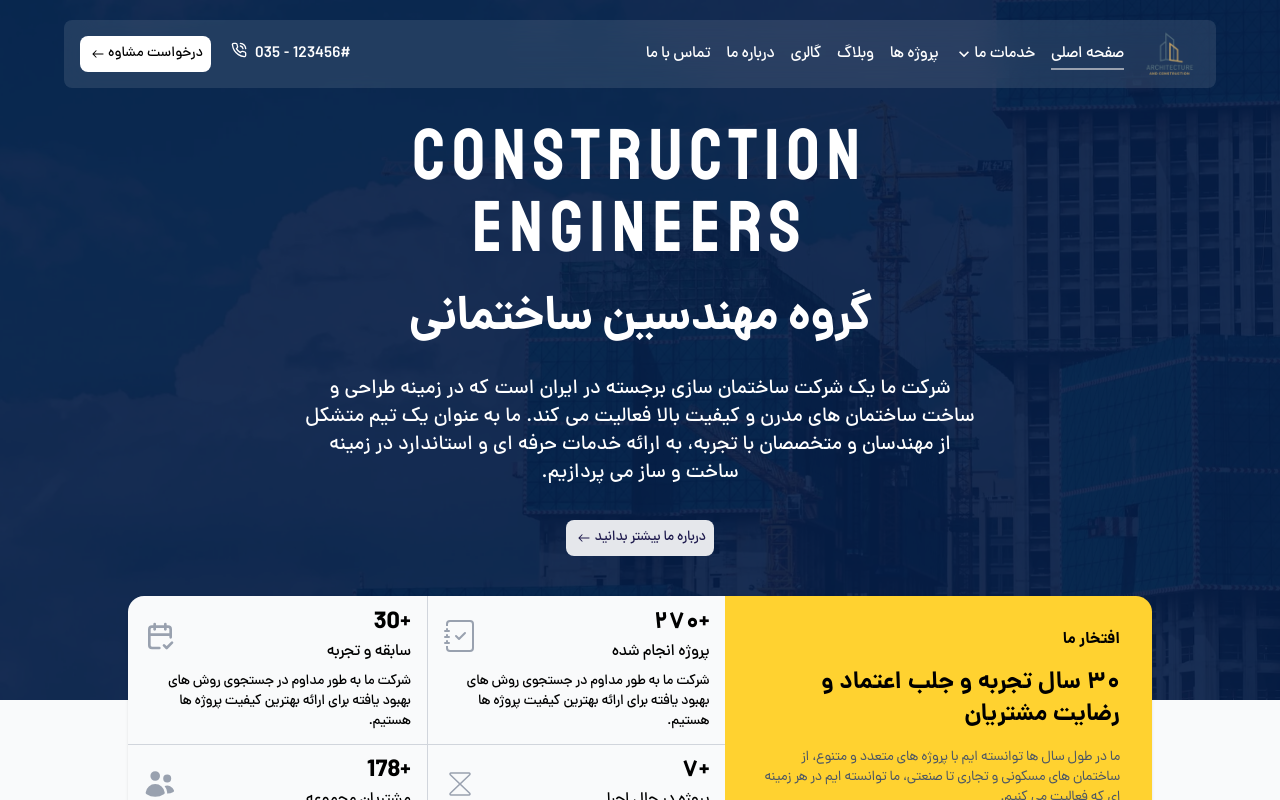
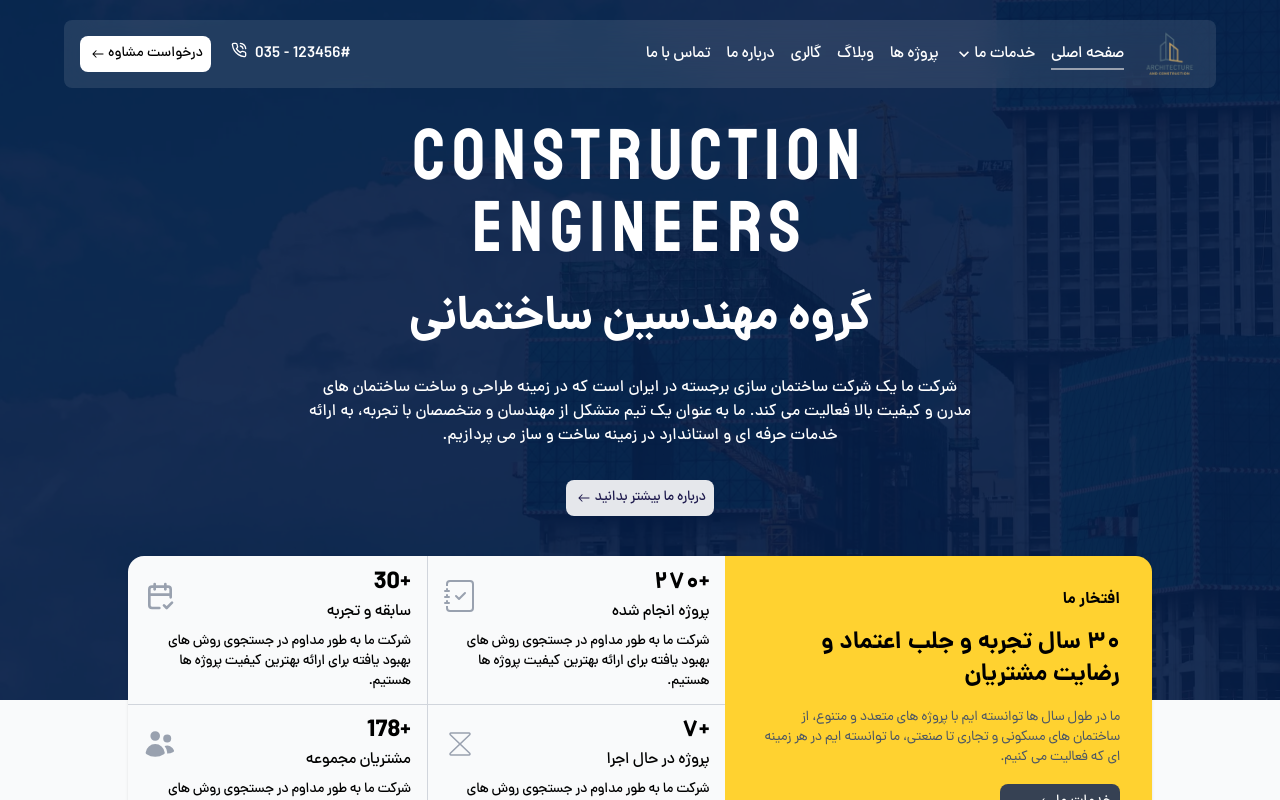
Before and after one commit to AMIR-AKL/consturaction, a Next.js app: page / in a window 1280 px wide. Shown: the top 800 px of the page. Built offline with nearby package versions, Linux system fonts and the light colour scheme.

Commit message:
chnge font-size Landing Component

```diff
--- a/src/components/Landing/Landing.tsx
+++ b/src/components/Landing/Landing.tsx
@@ -1,6 +1,5 @@
 import React, { ReactElement } from "react";
 import Btn from "../Btn/Btn";
-import ItemBox from "../ItemBox/ItemBox";
 
 export default function Landing(props: {
 	texten: string;
@@ -28,7 +27,7 @@ export default function Landing(props: {
 					{props.textfas}
 				</h2>
 				{props.des && (
-					<p className="max-sm:text-sm text-xl font-dana-medium">
+					<p className="max-sm:text-sm w-full font-dana-medium">
 						شرکت ما یک شرکت ساختمان سازی برجسته در ایران است که در زمینه طراحی و
 						ساخت ساختمان های مدرن و کیفیت بالا فعالیت می کند. ما به عنوان یک تیم
 						متشکل از مهندسان و متخصصان با تجربه، به ارائه خدمات حرفه ای و
```
